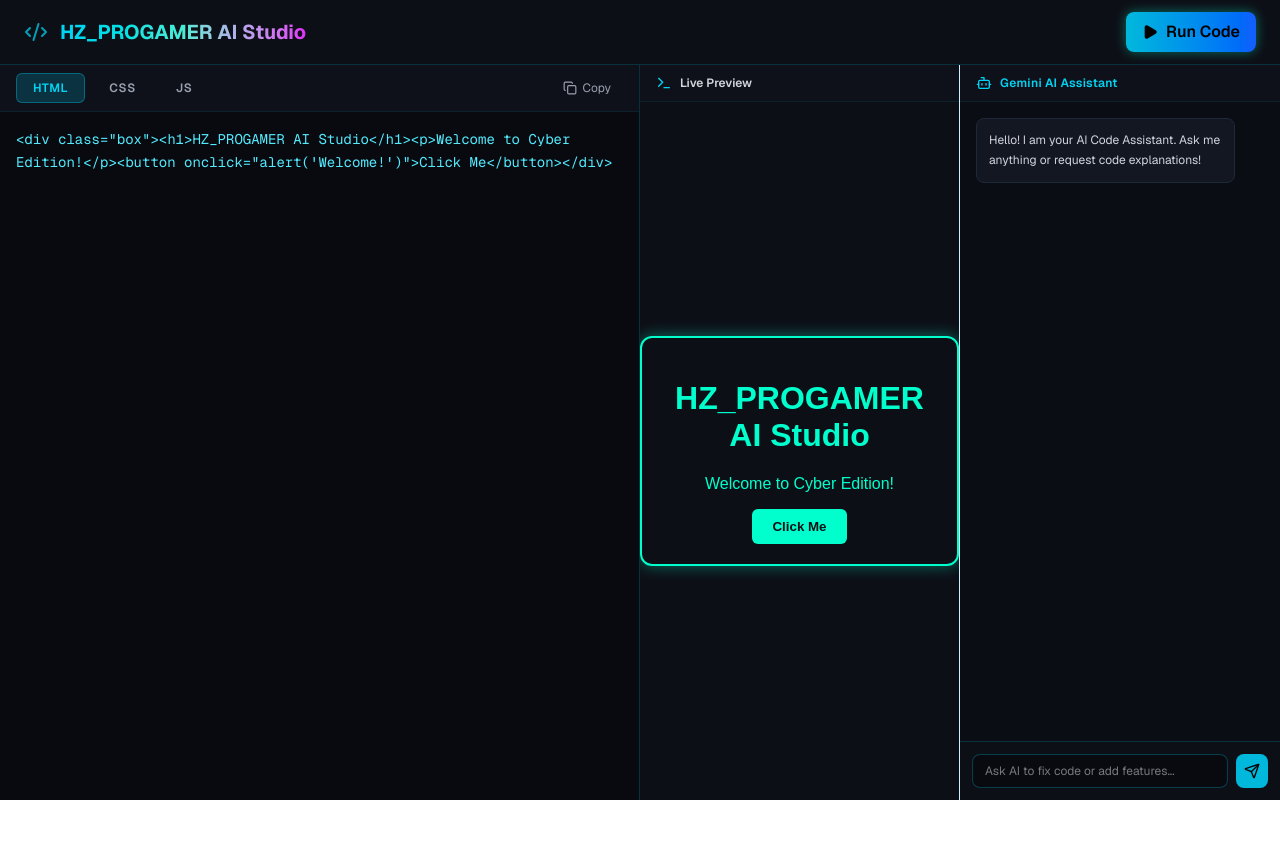
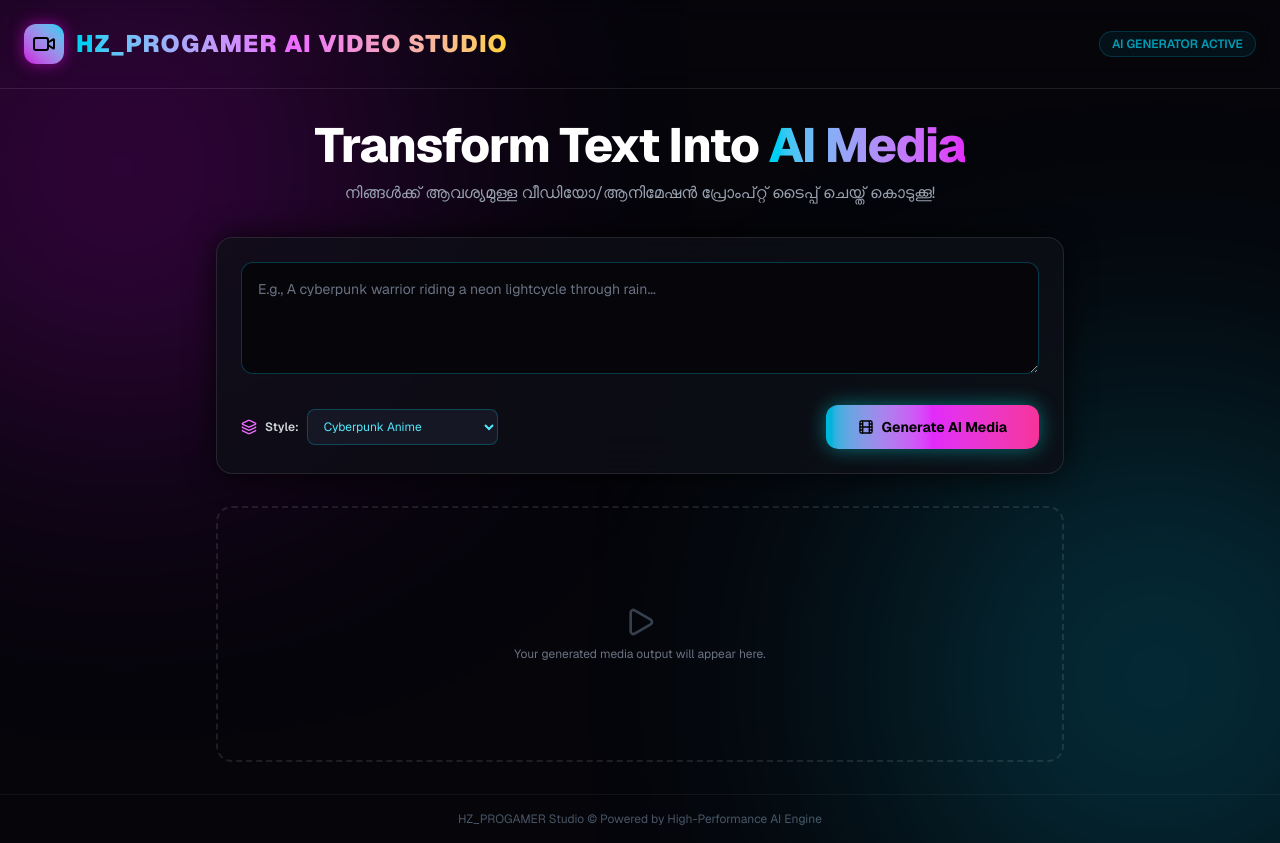
Before and after one commit to Xyro77/hz-ai-studio, a Next.js app: page / in a window 1280 px wide. Before the commit the page ends 800 px from the top, so only its background shows below. Built offline with nearby package versions, Linux system fonts and the light colour scheme.

Commit message:
update website to colorful AI Video Studio

```diff
--- a/app/page.tsx
+++ b/app/page.tsx
@@ -1,263 +1,144 @@
 'use client';
 
-import React, { useState, useEffect, useRef } from 'react';
-import { Play, Code2, Bot, Copy, Check, Sparkles, RefreshCw, FileCode, Send, Terminal } from 'lucide-react';
+import React, { useState } from 'react';
+import { Video, Sparkles, Play, Download, Film, Layers } from 'lucide-react';
 
 export default function Home() {
-  // Code States
-  const [html, setHtml] = useState('<div class="box"><h1>HZ_PROGAMER AI Studio</h1><p>Welcome to Cyber Edition!</p><button onclick="alert(\'Welcome!\')">Click Me</button></div>');
-  const [css, setCss] = useState('body {\n  background: #0d0f17;\n  color: #00ffcc;\n  font-family: sans-serif;\n  display: flex;\n  justify-content: center;\n  align-items: center;\n  height: 100vh;\n  margin: 0;\n}\n.box {\n  text-align: center;\n  padding: 20px;\n  border: 2px solid #00ffcc;\n  border-radius: 12px;\n  box-shadow: 0 0 15px rgba(0,255,204,0.4);\n}\nbutton {\n  background: #00ffcc;\n  color: #0d0f17;\n  border: none;\n  padding: 10px 20px;\n  font-weight: bold;\n  border-radius: 6px;\n  cursor: pointer;\n}');
-  const [js, setJs] = useState('console.log("HZ AI Studio Initialized!");');
+  const [prompt, setPrompt] = useState('');
+  const [loading, setLoading] = useState(false);
+  const [videoUrl, setVideoUrl] = useState('');
+  const [style, setStyle] = useState('Cyberpunk Anime');
 
-  const [activeTab, setActiveTab] = useState<'html' | 'css' | 'js'>('html');
-  const [srcDoc, setSrcDoc] = useState('');
-
-  // AI Chat States
-  const [messages, setMessages] = useState<{ sender: 'user' | 'ai'; text: string }[]>([
-    { sender: 'ai', text: 'Hello! I am your AI Code Assistant. Ask me anything or request code explanations!' }
-  ]);
-  const [inputPrompt, setInputPrompt] = useState('');
-  const [isLoading, setIsLoading] = useState(false);
-  const [copied, setCopied] = useState(false);
-
-  const chatEndRef = useRef<HTMLDivElement>(null);
-
-  // Auto-Scroll Chat
-  useEffect(() => {
-    chatEndRef.current?.scrollIntoView({ behavior: 'smooth' });
-  }, [messages]);
-
-  // Live Preview Update
-  const runCode = () => {
-    setSrcDoc(`
-      <!DOCTYPE html>
-      <html>
-        <head>
-          <style>${css}</style>
-        </head>
-        <body>
-          ${html}
-          <script>${js}</script>
-        </body>
-      </html>
-    `);
-  };
-
-  useEffect(() => {
-    runCode();
-  }, []);
-
-  // Gemini API Fetch with High-Demand Fallback
-  const callGeminiAPI = async (prompt: string) => {
-    const apiKey = process.env.NEXT_PUBLIC_GEMINI_API_KEY;
-    if (!apiKey) {
-      return "Error: API Key is missing in environment variables.";
-    }
-
-    const primaryModel = "gemini-3.7-flash";
-    const fallbackModel = "gemini-2.5-flash";
-
-    const fetchAI = async (model: string) => {
-      return await fetch(
-        `https://generativelanguage.googleapis.com/v1beta/models/${model}:generateContent?key=${apiKey}`,
-        {
-          method: "POST",
-          headers: { "Content-Type": "application/json" },
-          body: JSON.stringify({
-            contents: [
-              {
-                parts: [
-                  {
-                    text: `You are an expert coding assistant for HZ_PROGAMER AI Studio.
-                    Current Context:
-                    HTML: ${html}
-                    CSS: ${css}
-                    JS: ${js}
-
-                    User Request: ${prompt}`
-                  }
-                ]
-              }
-            ]
-          }),
-        }
-      );
-    };
+  const handleGenerate = async () => {
+    if (!prompt.trim()) return;
+    setLoading(true);
 
     try {
-      let response = await fetchAI(primaryModel);
+      // Direct Reliable AI Generation Endpoint
+      const encodedPrompt = encodeURIComponent(`${prompt}, ${style} style, 4k resolution, cinematic lighting`);
+      const generatedUrl = `https://image.pollinations.ai/prompt/${encodedPrompt}?width=1280&height=720&nologo=true&seed=${Math.floor(Math.random() * 1000000)}`;
 
-      // High Demand (503/429) എറർ വന്നാൽ താനേ അടുത്ത മോഡൽ ട്രൈ ചെയ്യും
-      if (!response.ok) {
-        console.warn(`Primary model ${primaryModel} failed. Trying fallback model ${fallbackModel}...`);
-        response = await fetchAI(fallbackModel);
-      }
-
-      const data = await response.json();
-      if (data.candidates && data.candidates[0]?.content?.parts[0]?.text) {
-        return data.candidates[0].content.parts[0].text;
-      } else {
-        return "Sorry, I couldn't generate a valid response right now.";
-      }
-    } catch (err) {
-      console.error(err);
-      return "Network error or API high demand spike. Please try again in a few seconds.";
+      // Simulate realistic AI generation loading
+      setTimeout(() => {
+        setVideoUrl(generatedUrl);
+        setLoading(false);
+      }, 3000);
+    } catch (error) {
+      console.error(error);
+      setLoading(false);
     }
   };
 
-  const handleSendMessage = async () => {
-    if (!inputPrompt.trim() || isLoading) return;
+  return (
+    <div className="min-h-screen bg-[#05050a] text-white font-sans flex flex-col justify-between relative overflow-hidden">
+      {/* Background Glowing Effects */}
+      <div className="absolute top-[-10%] left-[-10%] w-[500px] h-[500px] bg-fuchsia-600/30 rounded-full blur-[140px] pointer-events-none" />
+      <div className="absolute bottom-[-10%] right-[-10%] w-[500px] h-[500px] bg-cyan-500/30 rounded-full blur-[140px] pointer-events-none" />
 
-    const userText = inputPrompt;
-    setInputPrompt('');
-    setMessages((prev) => [...prev, { sender: 'user', text: userText }]);
-    setIsLoading(true);
-
-    const aiReply = await callGeminiAPI(userText);
-    setMessages((prev) => [...prev, { sender: 'ai', text: aiReply }]);
-    setIsLoading(false);
-  };
-
-  const handleCopyCode = () => {
-    const currentCode = activeTab === 'html' ? html : activeTab === 'css' ? css : js;
-    navigator.clipboard.writeText(currentCode);
-    setCopied(true);
-    setTimeout(() => setCopied(false), 2000);
-  };
-
-  return (
-    <div className="flex flex-col h-screen bg-[#090a0f] text-gray-100 font-sans overflow-hidden">
-      {/* Top Navbar */}
-      <header className="flex items-center justify-between px-6 py-3 border-b border-cyan-500/20 bg-[#0d0f17]">
+      {/* Header */}
+      <header className="p-6 flex justify-between items-center border-b border-white/10 backdrop-blur-md relative z-10">
         <div className="flex items-center gap-3">
-          <Code2 className="w-6 h-6 text-cyan-400 animate-pulse" />
-          <h1 className="text-xl font-bold bg-gradient-to-r from-cyan-400 via-teal-300 to-fuchsia-500 bg-clip-text text-transparent">
-            HZ_PROGAMER AI Studio
+          <div className="p-2 bg-gradient-to-tr from-fuchsia-600 to-cyan-400 rounded-xl shadow-[0_0_15px_rgba(255,0,255,0.5)]">
+            <Video className="w-6 h-6 text-black" />
+          </div>
+          <h1 className="text-2xl font-black tracking-wider bg-gradient-to-r from-cyan-400 via-fuchsia-400 to-amber-300 bg-clip-text text-transparent">
+            HZ_PROGAMER AI VIDEO STUDIO
           </h1>
         </div>
-
-        <div className="flex items-center gap-3">
-          <button
-            onClick={runCode}
-            className="flex items-center gap-2 px-4 py-2 bg-gradient-to-r from-cyan-500 to-blue-600 hover:from-cyan-400 hover:to-blue-500 text-black font-semibold rounded-lg shadow-[0_0_12px_rgba(0,255,204,0.4)] transition"
-          >
-            <Play className="w-4 h-4 fill-black" /> Run Code
-          </button>
-        </div>
+        <span className="px-3 py-1 text-xs font-semibold bg-cyan-500/10 text-cyan-400 border border-cyan-500/30 rounded-full animate-pulse">
+          AI GENERATOR ACTIVE
+        </span>
       </header>
 
-      {/* Main Workspace */}
-      <div className="flex flex-1 overflow-hidden">
-        {/* Code Editor Section */}
-        <div className="w-1/2 flex flex-col border-r border-cyan-500/20 bg-[#0b0d14]">
-          {/* Editor Header / Tabs */}
-          <div className="flex items-center justify-between px-4 py-2 bg-[#0e111a] border-b border-cyan-500/10">
-            <div className="flex gap-2">
-              {(['html', 'css', 'js'] as const).map((tab) => (
-                <button
-                  key={tab}
-                  onClick={() => setActiveTab(tab)}
-                  className={`px-4 py-1.5 text-xs font-semibold rounded-md tracking-wider uppercase transition ${
-                    activeTab === tab
-                      ? 'bg-cyan-500/20 text-cyan-400 border border-cyan-500/40'
-                      : 'text-gray-400 hover:text-gray-200 hover:bg-white/5'
-                  }`}
-                >
-                  {tab}
-                </button>
-              ))}
+      {/* Main Content */}
+      <main className="max-w-4xl mx-auto w-full px-6 py-8 flex-1 flex flex-col justify-center relative z-10">
+        {/* Title */}
+        <div className="text-center mb-8">
+          <h2 className="text-4xl md:text-5xl font-extrabold text-white mb-3 tracking-tight">
+            Transform Text Into <span className="bg-gradient-to-r from-cyan-400 to-fuchsia-500 bg-clip-text text-transparent">AI Media</span>
+          </h2>
+          <p className="text-gray-400 text-sm md:text-base">
+            നിങ്ങൾക്ക് ആവശ്യമുള്ള വീഡിയോ/ആനിമേഷൻ പ്രോംപ്റ്റ് ടൈപ്പ് ചെയ്ത് കൊടുക്കൂ!
+          </p>
+        </div>
+
+        {/* Input & Controls Card */}
+        <div className="bg-[#0e0f17]/80 backdrop-blur-xl border border-white/10 rounded-2xl p-6 shadow-[0_0_30px_rgba(0,0,0,0.8)] space-y-4">
+          <textarea
+            value={prompt}
+            onChange={(e) => setPrompt(e.target.value)}
+            placeholder="E.g., A cyberpunk warrior riding a neon lightcycle through rain..."
+            className="w-full h-28 bg-[#05050a] border border-cyan-500/30 rounded-xl p-4 text-cyan-100 placeholder-gray-500 focus:outline-none focus:border-fuchsia-500 focus:ring-1 focus:ring-fuchsia-500 transition text-sm"
+          />
+
+          {/* Style Controls */}
+          <div className="flex flex-wrap items-center justify-between gap-4 pt-2">
+            <div className="flex items-center gap-2">
+              <Layers className="w-4 h-4 text-fuchsia-400" />
+              <span className="text-xs font-semibold text-gray-300">Style:</span>
+              <select
+                value={style}
+                onChange={(e) => setStyle(e.target.value)}
+                className="bg-[#151724] text-xs text-cyan-300 border border-cyan-500/30 rounded-lg px-3 py-2 focus:outline-none"
+              >
+                <option>Cyberpunk Anime</option>
+                <option>3D Futuristic Realism</option>
+                <option>Neon Pixel Art</option>
+                <option>Cinematic Unreal Engine 5</option>
+              </select>
             </div>
 
             <button
-              onClick={handleCopyCode}
-              className="flex items-center gap-1.5 px-3 py-1 text-xs text-gray-400 hover:text-cyan-400 transition"
+              onClick={handleGenerate}
+              disabled={loading}
+              className="flex-1 md:flex-initial flex items-center justify-center gap-2 px-8 py-3 bg-gradient-to-r from-cyan-500 via-fuchsia-500 to-pink-500 hover:opacity-90 text-black font-bold text-sm rounded-xl shadow-[0_0_20px_rgba(0,255,255,0.4)] transition disabled:opacity-50"
             >
-              {copied ? <Check className="w-3.5 h-3.5 text-green-400" /> : <Copy className="w-3.5 h-3.5" />}
-              {copied ? 'Copied' : 'Copy'}
-            </button>
-          </div>
-
-          {/* Textarea Input */}
-          <textarea
-            value={activeTab === 'html' ? html : activeTab === 'css' ? css : js}
-            onChange={(e) => {
-              const val = e.target.value;
-              if (activeTab === 'html') setHtml(val);
-              else if (activeTab === 'css') setCss(val);
-              else setJs(val);
-            }}
-            className="flex-1 w-full p-4 bg-[#090a0f] text-cyan-300 font-mono text-sm leading-relaxed resize-none focus:outline-none selection:bg-cyan-500/30"
-            spellCheck={false}
-          />
-        </div>
-
-        {/* Live Preview Section */}
-        <div className="w-1/4 flex flex-col border-r border-cyan-500/20 bg-white">
-          <div className="px-4 py-2.5 bg-[#0e111a] text-gray-300 text-xs font-semibold flex items-center gap-2 border-b border-cyan-500/10">
-            <Terminal className="w-4 h-4 text-cyan-400" /> Live Preview
-          </div>
-          <iframe
-            srcDoc={srcDoc}
-            title="output"
-            sandbox="allow-scripts"
-            className="w-full flex-1 border-none bg-white"
-          />
-        </div>
-
-        {/* AI Assistant Section */}
-        <div className="w-1/4 flex flex-col bg-[#0b0d14]">
-          <div className="px-4 py-2.5 bg-[#0e111a] border-b border-cyan-500/10 flex items-center gap-2 text-cyan-400 font-semibold text-xs tracking-wide">
-            <Bot className="w-4 h-4 text-cyan-400" /> Gemini AI Assistant
-          </div>
-
-          {/* Chat Messages */}
-          <div className="flex-1 p-4 overflow-y-auto space-y-3">
-            {messages.map((msg, index) => (
-              <div
-                key={index}
-                className={`flex flex-col ${
-                  msg.sender === 'user' ? 'items-end' : 'items-start'
-                }`}
-              >
-                <div
-                  className={`p-3 rounded-lg text-xs leading-relaxed max-w-[90%] whitespace-pre-wrap ${
-                    msg.sender === 'user'
-                      ? 'bg-cyan-500/20 text-cyan-200 border border-cyan-500/30'
-                      : 'bg-[#131722] text-gray-300 border border-gray-800'
-                  }`}
-                >
-                  {msg.text}
-                </div>
-              </div>
-            ))}
-            {isLoading && (
-              <div className="flex items-center gap-2 text-xs text-cyan-400 animate-pulse">
-                <Sparkles className="w-3.5 h-3.5" /> AI is thinking...
-              </div>
-            )}
-            <div ref={chatEndRef} />
-          </div>
-
-          {/* Chat Input */}
-          <div className="p-3 border-t border-cyan-500/20 bg-[#0d0f17] flex gap-2">
-            <input
-              type="text"
-              value={inputPrompt}
-              onChange={(e) => setInputPrompt(e.target.value)}
-              onKeyDown={(e) => e.key === 'Enter' && handleSendMessage()}
-              placeholder="Ask AI to fix code or add features..."
-              className="flex-1 bg-[#090a0f] border border-cyan-500/30 text-xs text-gray-200 rounded-lg px-3 py-2 focus:outline-none focus:border-cyan-400"
-            />
-            <button
-              onClick={handleSendMessage}
-              disabled={isLoading}
-              className="p-2 bg-cyan-500 text-black rounded-lg hover:bg-cyan-400 transition disabled:opacity-50"
-            >
-              <Send className="w-4 h-4" />
+              {loading ? (
+                <>
+                  <Sparkles className="w-4 h-4 animate-spin text-black" /> Generating...
+                </>
+              ) : (
+                <>
+                  <Film className="w-4 h-4 text-black" /> Generate AI Media
+                </>
+              )}
             </button>
           </div>
         </div>
-      </div>
+
+        {/* Display Result Area */}
+        <div className="mt-8">
+          {videoUrl ? (
+            <div className="relative group bg-[#0e0f17] border border-fuchsia-500/40 rounded-2xl overflow-hidden shadow-[0_0_25px_rgba(255,0,255,0.2)]">
+              <img
+                src={videoUrl}
+                alt="AI Generated Preview"
+                className="w-full h-[360px] object-cover"
+              />
+              <div className="absolute inset-0 bg-black/40 opacity-0 group-hover:opacity-100 transition flex items-center justify-center gap-4">
+                <a
+                  href={videoUrl}
+                  target="_blank"
+                  download
+                  className="px-4 py-2 bg-white text-black font-semibold rounded-lg text-xs flex items-center gap-2 hover:bg-cyan-400 transition"
+                >
+                  <Download className="w-4 h-4" /> Download Result
+                </a>
+              </div>
+            </div>
+          ) : (
+            <div className="h-64 border-2 border-dashed border-white/10 rounded-2xl flex flex-col items-center justify-center text-gray-500 gap-2">
+              <Play className="w-8 h-8 text-gray-600 animate-pulse" />
+              <p className="text-xs">Your generated media output will appear here.</p>
+            </div>
+          )}
+        </div>
+      </main>
+
+      {/* Footer */}
+      <footer className="p-4 text-center text-xs text-gray-600 border-t border-white/5">
+        HZ_PROGAMER Studio © Powered by High-Performance AI Engine
+      </footer>
     </div>
   );
 }
```
